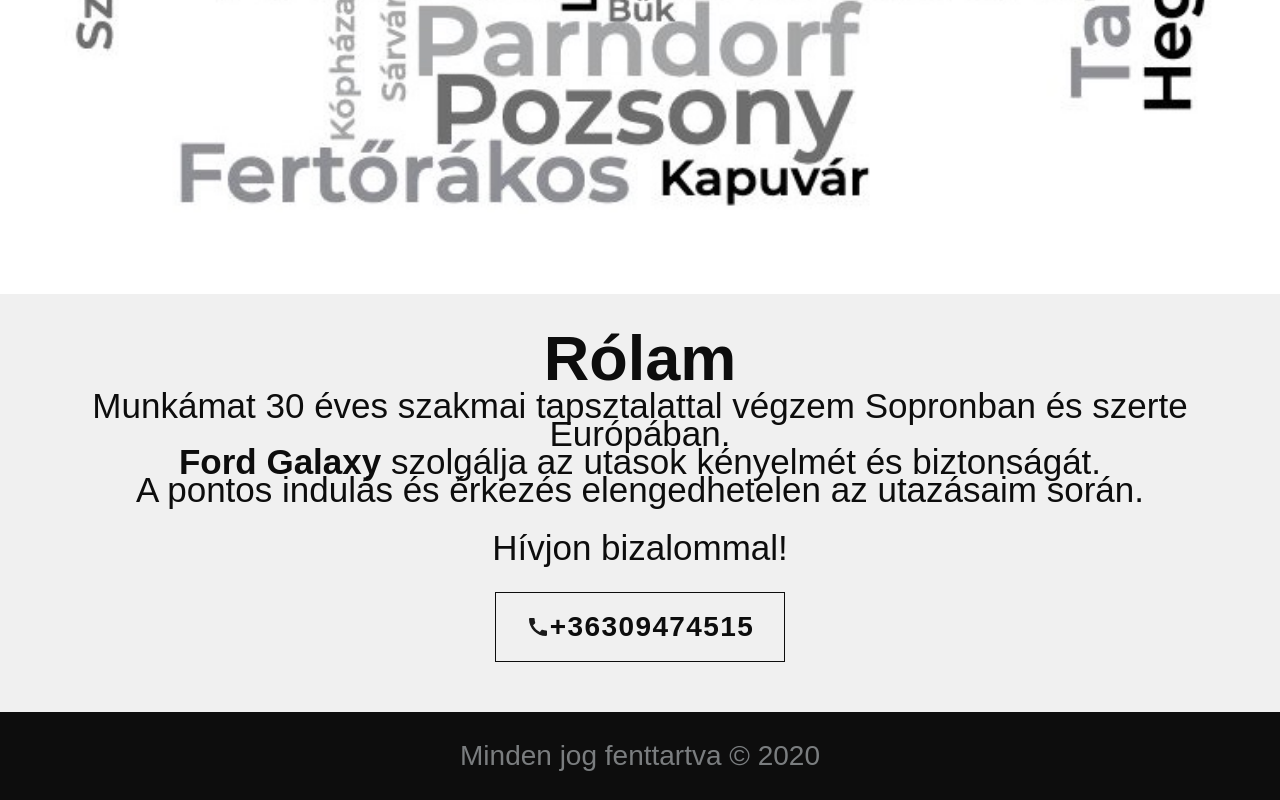
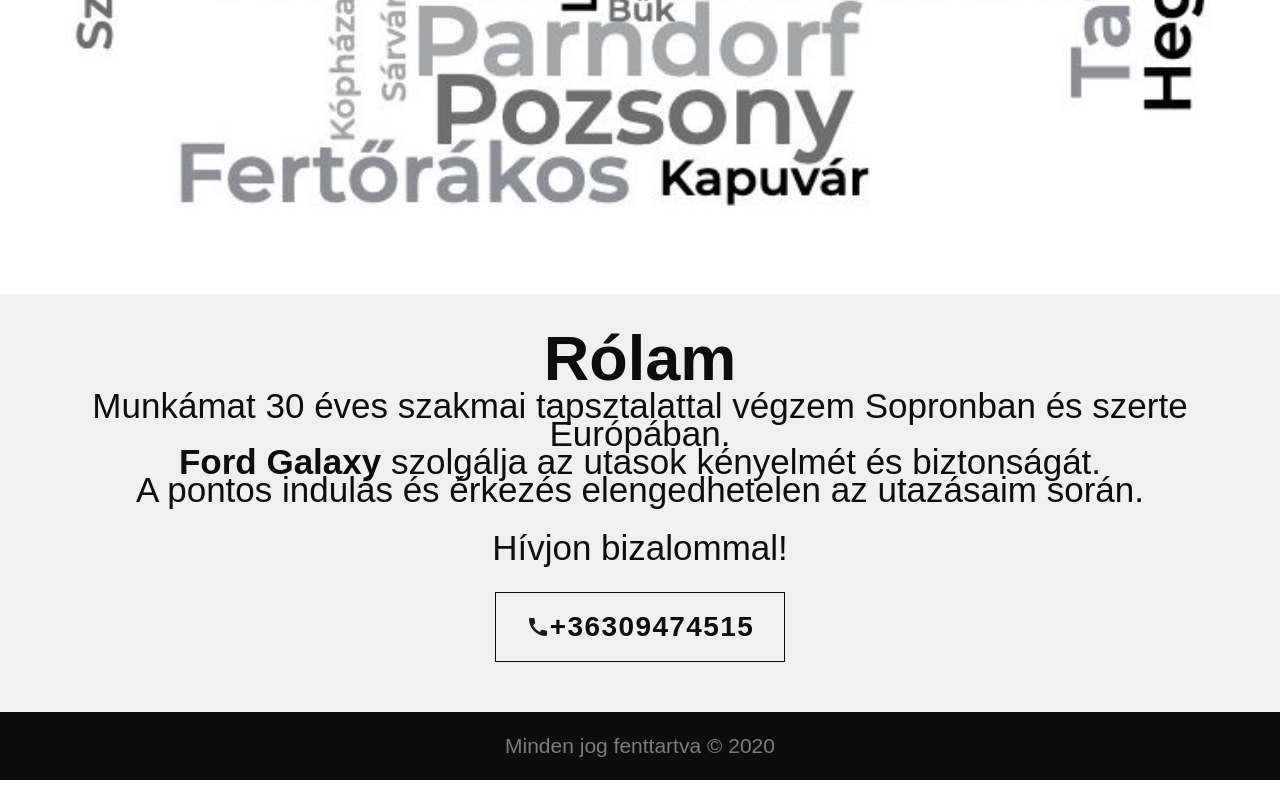
Before and after one commit to kelemena/familytaxi, a plain HTML site: page index.html in a window 1280 px wide. Shown: the part 3000-3800 px from the top of the page. Drawn offline with Linux system fonts and the light colour scheme.

Commit message:
footer polishing

```diff
--- a/styles.css
+++ b/styles.css
@@ -209,7 +209,7 @@ a {
 .footer {
     background-color: rgb(13, 13, 13);
     color:rgb(122, 125, 127);
-    font-size: 2rem;
-    padding: 30px;
+    font-size: 1.5rem;
+    padding: 20px;
     justify-content: center;
 }
```
